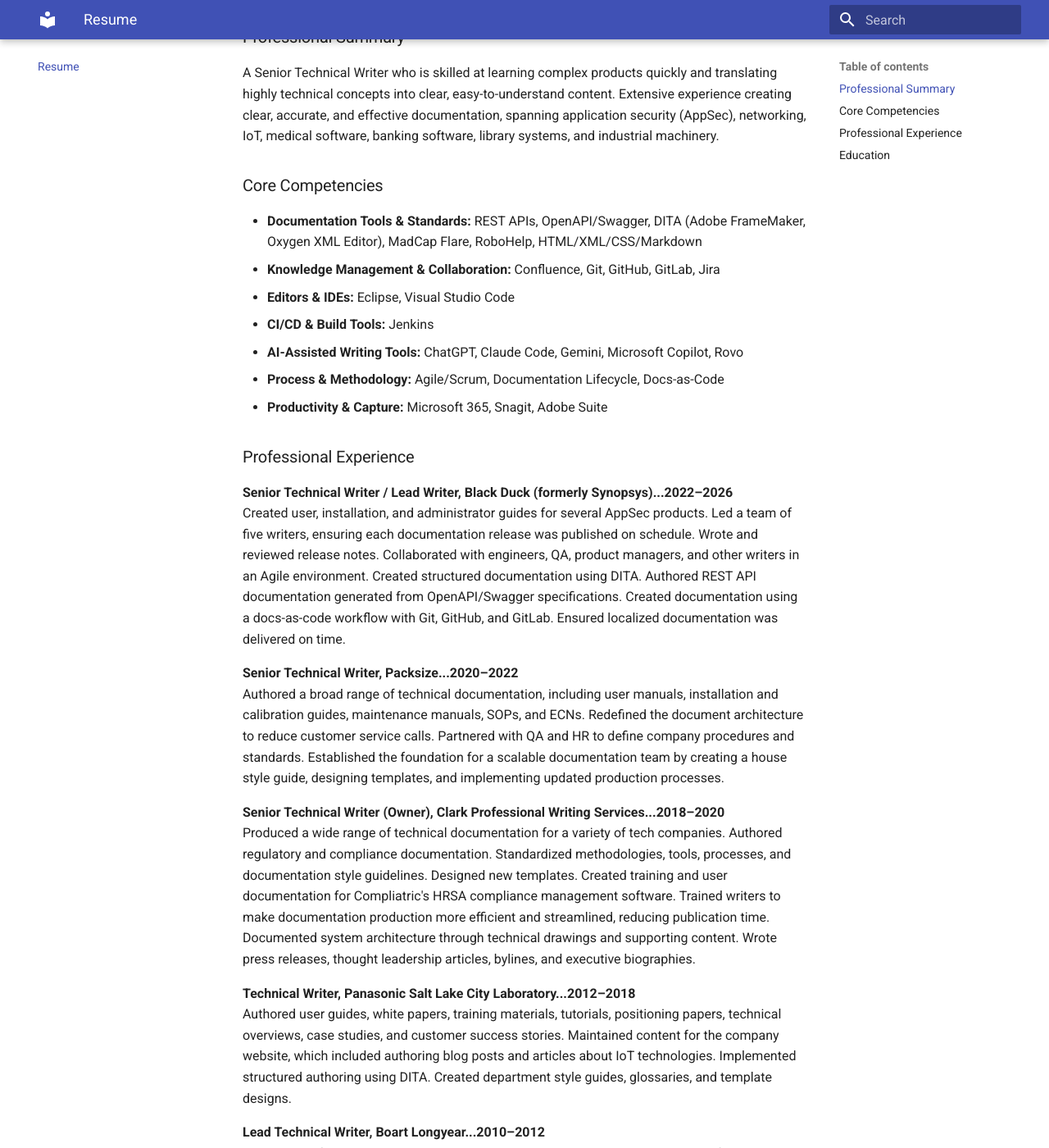
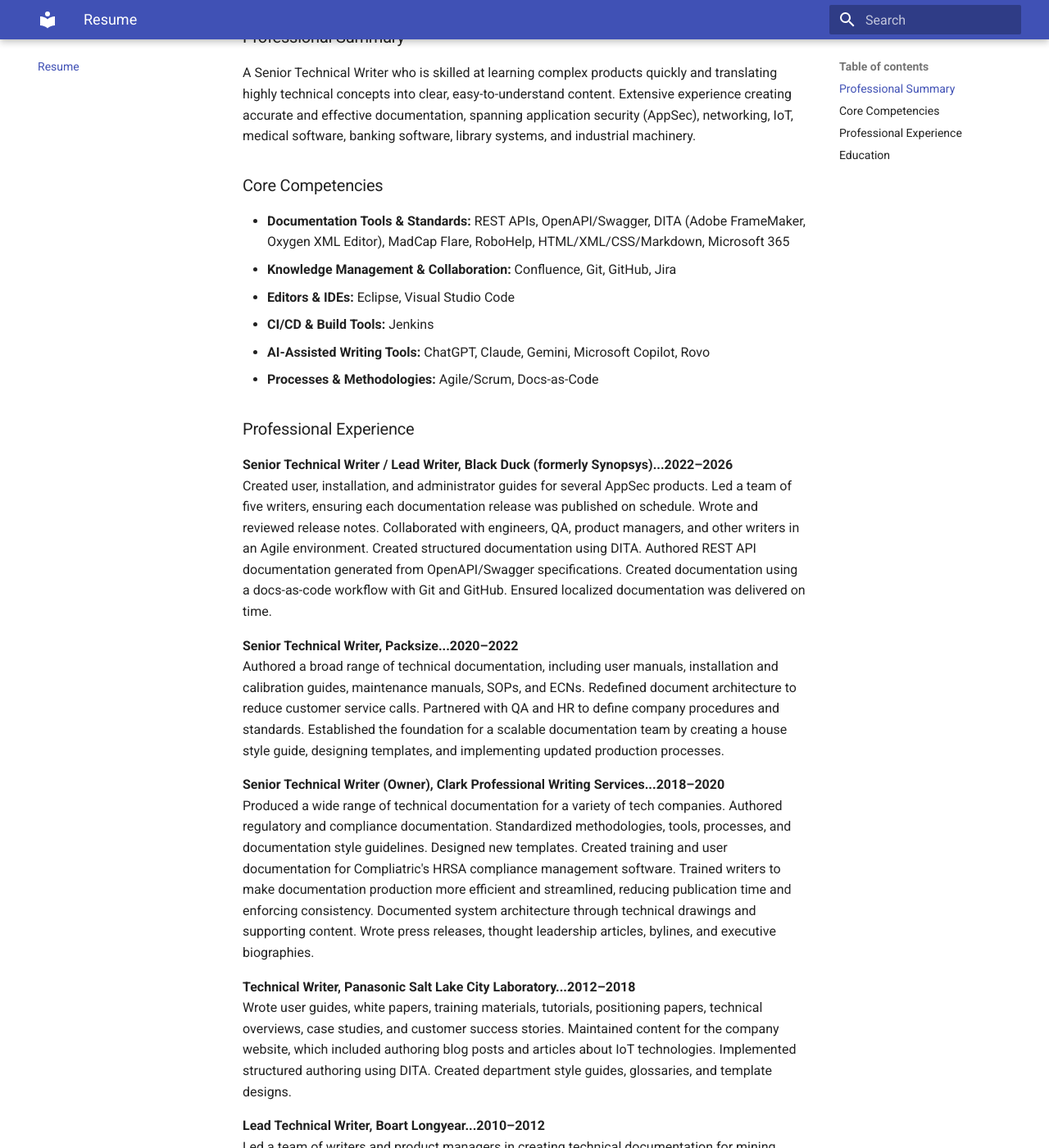
Before and after one commit to pclark22/tech-writing-portfolio, an MkDocs documentation site: the page built from docs/resume.md, in a window 1280 px wide and 1400 px high, scrolled down 338 px. Shown: the whole window at 82% size. Built offline with MkDocs 1.6.1 and Material for MkDocs 9.7.7, drawn with Linux system fonts in a browser that asks for light colours.

Commit message:
Edits to resume

```diff
--- a/docs/resume.md
+++ b/docs/resume.md
@@ -4,16 +4,15 @@
 **Ogden, UT USA | 801-243-9781 | pclark2112@gmail.com**
 
 ### Professional Summary
-A Senior Technical Writer who is skilled at learning complex products quickly and translating highly technical concepts into clear, easy-to-understand content. Extensive experience creating clear, accurate, and effective documentation, spanning application security (AppSec), networking, IoT, medical software, banking software, library systems, and industrial machinery.
+A Senior Technical Writer who is skilled at learning complex products quickly and translating highly technical concepts into clear, easy-to-understand content. Extensive experience creating accurate and effective documentation, spanning application security (AppSec), networking, IoT, medical software, banking software, library systems, and industrial machinery.
 
 ### Core Competencies
-- **Documentation Tools & Standards:** REST APIs, OpenAPI/Swagger, DITA (Adobe FrameMaker, Oxygen XML Editor), MadCap Flare, RoboHelp, HTML/XML/CSS/Markdown
-- **Knowledge Management & Collaboration:** Confluence, Git, GitHub, GitLab, Jira
+- **Documentation Tools & Standards:** REST APIs, OpenAPI/Swagger, DITA (Adobe FrameMaker, Oxygen XML Editor), MadCap Flare, RoboHelp, HTML/XML/CSS/Markdown, Microsoft 365
+- **Knowledge Management & Collaboration:** Confluence, Git, GitHub, Jira
 - **Editors & IDEs:** Eclipse, Visual Studio Code
 - **CI/CD & Build Tools:** Jenkins
-- **AI-Assisted Writing Tools:** ChatGPT, Claude Code, Gemini, Microsoft Copilot, Rovo
-- **Process & Methodology:** Agile/Scrum, Documentation Lifecycle, Docs-as-Code
-- **Productivity & Capture:** Microsoft 365, Snagit, Adobe Suite
+- **AI-Assisted Writing Tools:** ChatGPT, Claude, Gemini, Microsoft Copilot, Rovo
+- **Processes & Methodologies:** Agile/Scrum, Docs-as-Code
 
 ### Professional Experience
 **Senior Technical Writer / Lead Writer, Black Duck (formerly Synopsys)...2022–2026**
@@ -22,11 +21,11 @@
 release notes. Collaborated with engineers, QA, product managers, and other writers in an Agile
 environment. Created structured documentation using DITA. Authored REST API documentation
 generated from OpenAPI/Swagger specifications. Created documentation using a docs-as-code
-workflow with Git, GitHub, and GitLab. Ensured localized documentation was delivered on time.
+workflow with Git and GitHub. Ensured localized documentation was delivered on time.
 
 **Senior Technical Writer, Packsize...2020–2022**
 Authored a broad range of technical documentation, including user manuals, installation and
-calibration guides, maintenance manuals, SOPs, and ECNs. Redefined the document architecture
+calibration guides, maintenance manuals, SOPs, and ECNs. Redefined document architecture
 to reduce customer service calls. Partnered with QA and HR to define company procedures and
 standards. Established the foundation for a scalable documentation team by creating a house style
 guide, designing templates, and implementing updated production processes.
@@ -36,12 +35,12 @@
 regulatory and compliance documentation. Standardized methodologies, tools, processes, and
 documentation style guidelines. Designed new templates. Created training and user documentation
 for Compliatric's HRSA compliance management software. Trained writers to make documentation
-production more efficient and streamlined, reducing publication time. Documented system
-architecture through technical drawings and supporting content. Wrote press releases, thought
-leadership articles, bylines, and executive biographies.
+production more efficient and streamlined, reducing publication time and enforcing consistency.
+Documented system architecture through technical drawings and supporting content. Wrote press
+releases, thought leadership articles, bylines, and executive biographies.
 
 **Technical Writer, Panasonic Salt Lake City Laboratory...2012–2018**
-Authored user guides, white papers, training materials, tutorials, positioning papers, technical
+Wrote user guides, white papers, training materials, tutorials, positioning papers, technical
 overviews, case studies, and customer success stories. Maintained content for the company
 website, which included authoring blog posts and articles about IoT technologies. Implemented
 structured authoring using DITA. Created department style guides, glossaries, and template
```
